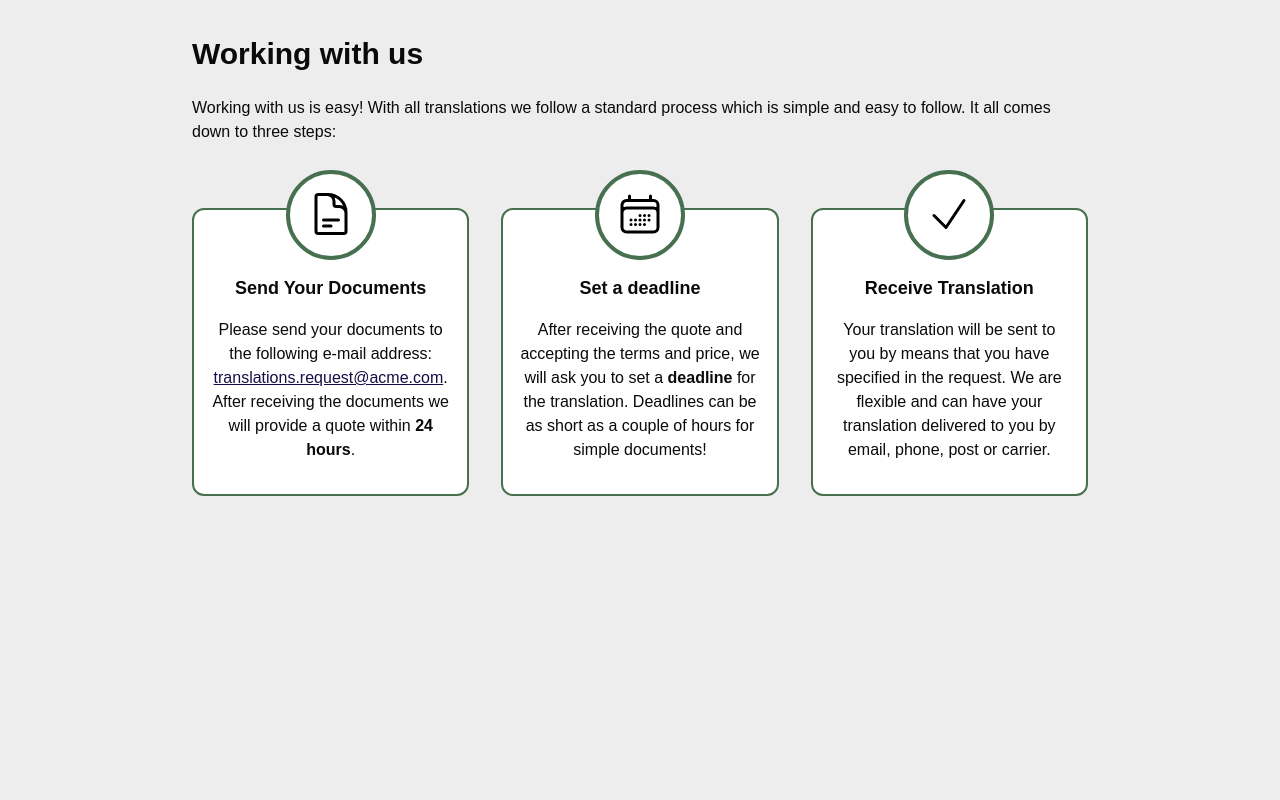
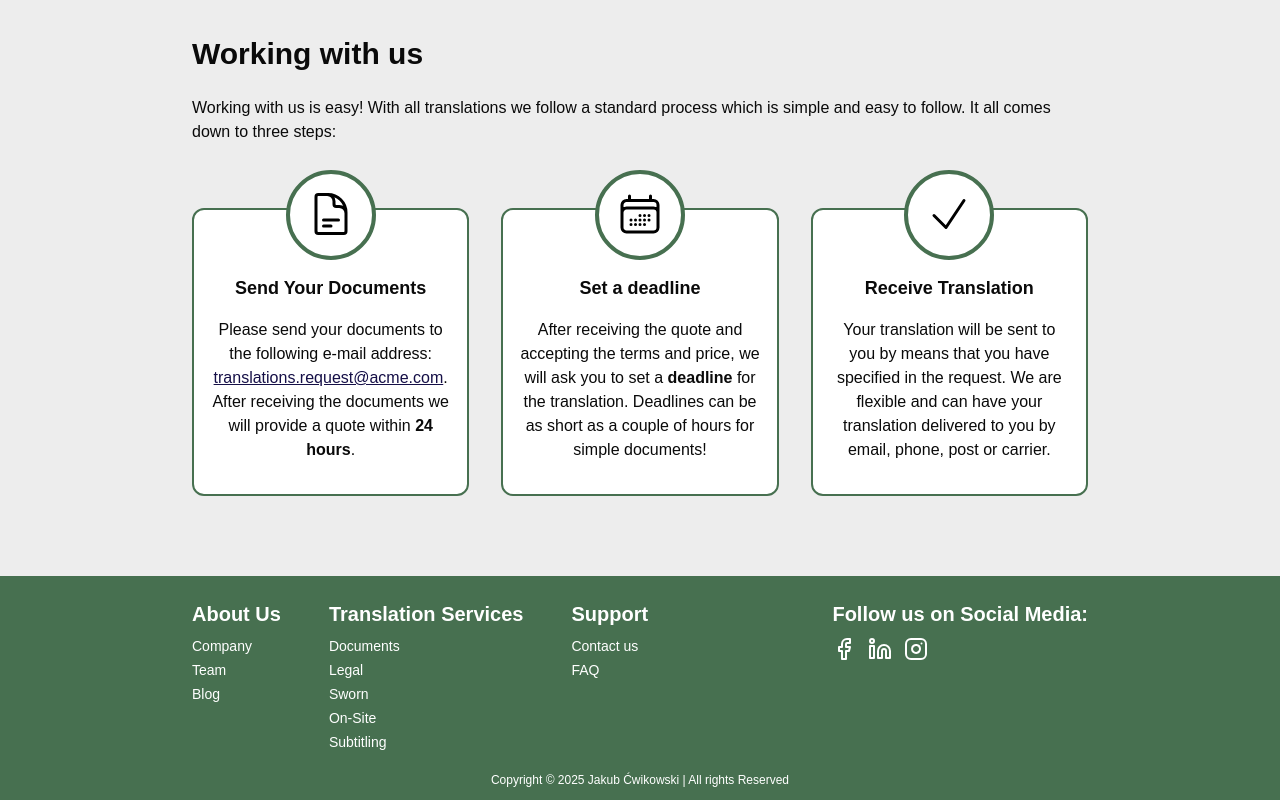
Before and after one commit to Jerry-BloodBerry/translations-website, a Next.js app: page / in a window 1280 px wide. Shown: the part 2268-3068 px from the top of the page. Before the commit the page ends 2844 px from the top, so only its background shows below. Built offline with nearby package versions, Linux system fonts and the light colour scheme.

Commit message:
feat: add footer section

```diff
--- a/app/layout.tsx
+++ b/app/layout.tsx
@@ -1,34 +1,40 @@
-import type { Metadata } from "next";
-import { Geist, Geist_Mono } from "next/font/google";
-import "./globals.css";
-import Navbar from "@/components/navbar";
+import type { Metadata } from 'next'
+import { Geist, Geist_Mono } from 'next/font/google'
+
+import './globals.css'
+
+import Footer from '@/components/footer'
+import Navbar from '@/components/navbar'
 
 const geistSans = Geist({
-    variable: "--font-geist-sans",
-    subsets: ["latin"],
-});
+  variable: '--font-geist-sans',
+  subsets: ['latin'],
+})
 
 const geistMono = Geist_Mono({
-    variable: "--font-geist-mono",
-    subsets: ["latin"],
-});
+  variable: '--font-geist-mono',
+  subsets: ['latin'],
+})
 
 export const metadata: Metadata = {
-    title: "Create Next App",
-    description: "Generated by create next app",
-};
+  title: 'Create Next App',
+  description: 'Generated by create next app',
+}
 
 export default function RootLayout({
   children,
 }: Readonly<{
-    children: React.ReactNode;
+  children: React.ReactNode
 }>) {
   return (
     <html lang="en">
-            <body className={`${geistSans.variable} ${geistMono.variable} antialiased`}>
+      <body
+        className={`${geistSans.variable} ${geistMono.variable} antialiased`}
+      >
         <Navbar />
         {children}
+        <Footer />
       </body>
     </html>
-    );
+  )
 }
--- /dev/null
+++ b/components/footer.tsx
@@ -0,0 +1,111 @@
+import React from 'react'
+import Link from 'next/link'
+import { Facebook, Instagram, Linkedin } from 'lucide-react'
+
+const Footer = () => {
+  return (
+    <footer className="flex pb-1 pt-6 w-full flex-col bg-[#477050] text-white">
+      <nav
+        className="lg:max-w-4xl w-full mx-auto flex flex-col items-center lg:items-start lg:flex-row lg:flex-grow lg:justify-between"
+        role="navigation"
+        aria-label="Footer"
+      >
+        <div className="flex flex-col lg:flex-row">
+          <div className="mb-6 text-center lg:text-left lg:mb-0 lg:mr-12">
+            <h3 className="text-xl font-bold mb-2">About Us</h3>
+            <ul>
+              <li className="mb-1 text-sm">
+                <Link href={'/about'} className="hover:underline">
+                  Company
+                </Link>
+              </li>
+              <li className="mb-1 text-sm">
+                <Link href={'/team'} className="hover:underline">
+                  Team
+                </Link>
+              </li>
+              <li className="mb-1 text-sm">
+                <Link href={'/blog'} className="hover:underline">
+                  Blog
+                </Link>
+              </li>
+            </ul>
+          </div>
+          <div className="mb-6 text-center lg:text-left lg:mb-0 lg:mr-12">
+            <h3 className="text-xl font-bold mb-2">Translation Services</h3>
+            <ul>
+              <li className="mb-1 text-sm">
+                <Link href={'#'} className="hover:underline">
+                  Documents
+                </Link>
+              </li>
+              <li className="mb-1 text-sm">
+                <Link href={'#'} className="hover:underline">
+                  Legal
+                </Link>
+              </li>
+              <li className="mb-1 text-sm">
+                <Link href={'#'} className="hover:underline">
+                  Sworn
+                </Link>
+              </li>
+              <li className="mb-1 text-sm">
+                <Link href={'#'} className="hover:underline">
+                  On-Site
+                </Link>
+              </li>
+              <li className="mb-1 text-sm">
+                <Link href={'#'} className="hover:underline">
+                  Subtitling
+                </Link>
+              </li>
+            </ul>
+          </div>
+          <div className="mb-6 text-center lg:text-left lg:mb-0 lg:mr-12">
+            <h3 className="text-xl font-bold mb-2">Support</h3>
+            <ul>
+              <li className="mb-1 text-sm">
+                <Link href={'#'} className="hover:underline">
+                  Contact us
+                </Link>
+              </li>
+              <li className="mb-1 text-sm">
+                <Link href={'#'} className="hover:underline">
+                  FAQ
+                </Link>
+              </li>
+            </ul>
+          </div>
+        </div>
+        <div className="mt-4 lg:mt-0 lg:ml-auto flex flex-col justify-between h-full">
+          <h3 className="hidden lg:block text-xl font-bold mb-2">
+            Follow us on Social Media:
+          </h3>
+          <ul className="flex flex-row space-x-3">
+            <li>
+              <a href="#">
+                <Facebook size={24} className="inline" />
+              </a>
+            </li>
+            <li>
+              <a href="#">
+                <Linkedin size={24} className="inline" />
+              </a>
+            </li>
+            <li>
+              <a href="#">
+                <Instagram size={24} className="inline" />
+              </a>
+            </li>
+          </ul>
+        </div>
+      </nav>
+      <div className="mt-4 text-center text-xs w-full mb-2">
+        Copyright &copy; {new Date().getFullYear()} Jakub Ćwikowski | All rights
+        Reserved
+      </div>
+    </footer>
+  )
+}
+
+export default Footer
--- a/package.json
+++ b/package.json
@@ -11,6 +11,7 @@
   "dependencies": {
     "@heroicons/react": "^2.2.0",
     "clsx": "^2.1.1",
+    "lucide-react": "^0.474.0",
     "next": "15.1.3",
     "react": "^19.0.0",
     "react-country-flag": "^3.1.0",
```
Also changed, not shown: 1 other file (tests, documents, lock files or other folders). Lines whose indentation alone changed are shown as unchanged.
